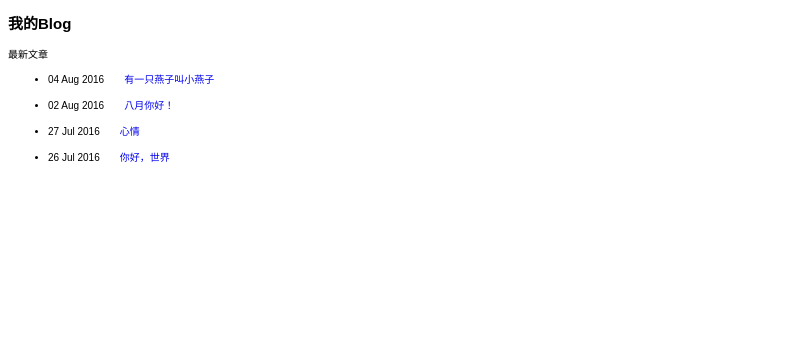
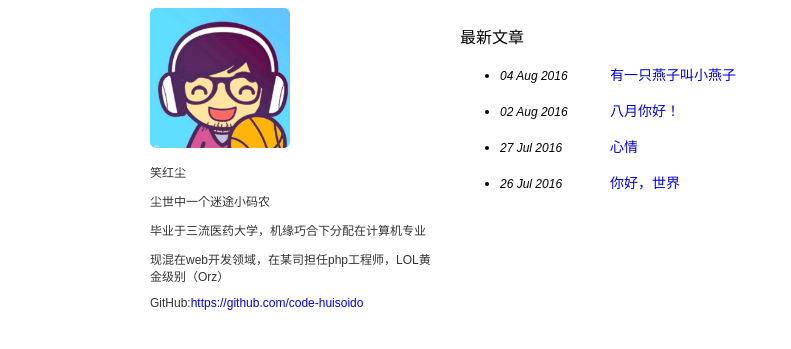
Before and after one commit to code-huisoido/myblog, a Jekyll site: the page built from index.html, in a window 1280 px wide. Shown: the top 349 px of the page, without its empty margins (0-791 px from the left). Built offline with Jekyll 4.4.1, drawn with Linux system fonts in a browser that asks for light colours.

Commit message:
modify index.html

```diff
--- a/index.html
+++ b/index.html
@@ -1,16 +1,30 @@
 ---
 layout: default
-title: 我的Blog
+title: 笑红尘
 ---
-
-<h2>{{ page.title }}</h2>
-<p>最新文章</p>
+<div id="content">
+	<div class="left_menu">
+		<div class="about_me">
+			<img src="./image/avatar.jpg" id="avatar">
+			<label>
+				<p>笑红尘</p>
+				<p>尘世中一个迷途小码农</p>
+				<p>毕业于三流医药大学，机缘巧合下分配在计算机专业</p>
+				<p>现混在web开发领域，在某司担任php工程师，LOL黄金级别（Orz）</p>
+				<p>GitHub:<a target="_blank" href="https://github.com/code-huisoido">https://github.com/code-huisoido</a></p>
+			</label>
+		</div>
+	</div>
+	<div class="right_content">
+		<p class="first_title">最新文章</p>
 		<ul>
 			{% for post in site.posts %}
-
 			<li>
-		{{ post.date | date_to_string }}<a style="margin-left:2em;" href="{{ site.baseurl }}{{ post.url }}">{{ post.title }}</a>
+				<em class="article_time">{{ post.date | date_to_string }}</em><a href="{{ site.baseurl }}{{ post.url }}">{{ post.title }}</a>
 			</li>
 			<br/>
 			{% endfor %}
 		</ul>
+	</div>
+
+</div>
```
Lines whose indentation alone changed are shown as unchanged.
